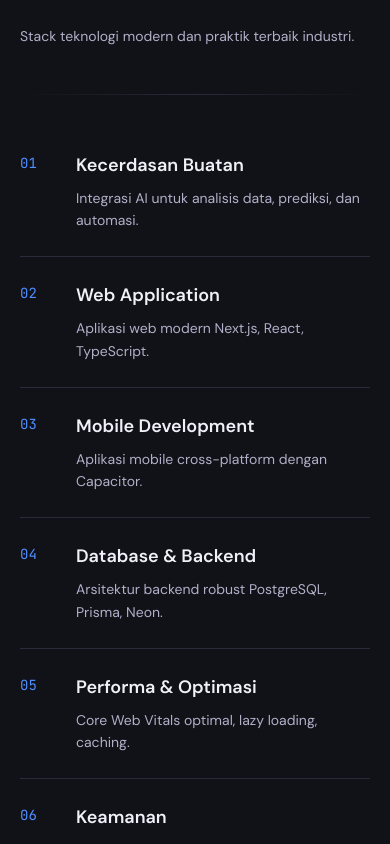
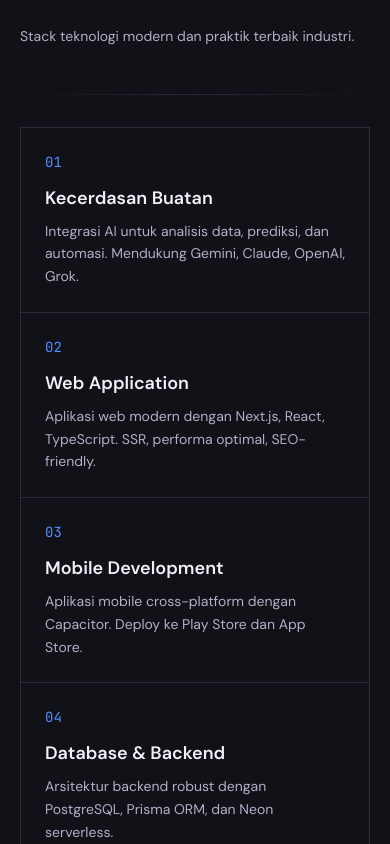
Before and after one commit to khelmibcom-bit/bcompbizsurakarta, a Next.js app: page / in a window 390 px wide. Shown: the part 4040-4884 px from the top of the page. Built offline with nearby package versions, Linux system fonts and the light colour scheme.

Commit message:
fix: services grid with connected borders - border-t/l on container, border-b/r on items

```diff
--- a/src/components/Services.tsx
+++ b/src/components/Services.tsx
@@ -3,12 +3,12 @@
 import AnimateOnScroll from "./AnimateOnScroll";
 
 const services = [
-  { num: "01", title: "Kecerdasan Buatan", desc: "Integrasi AI untuk analisis data, prediksi, dan automasi." },
-  { num: "02", title: "Web Application", desc: "Aplikasi web modern Next.js, React, TypeScript." },
-  { num: "03", title: "Mobile Development", desc: "Aplikasi mobile cross-platform dengan Capacitor." },
-  { num: "04", title: "Database & Backend", desc: "Arsitektur backend robust PostgreSQL, Prisma, Neon." },
-  { num: "05", title: "Performa & Optimasi", desc: "Core Web Vitals optimal, lazy loading, caching." },
-  { num: "06", title: "Keamanan", desc: "Autentikasi JWT, rate limiting, security headers." },
+  { num: "01", title: "Kecerdasan Buatan", desc: "Integrasi AI untuk analisis data, prediksi, dan automasi. Mendukung Gemini, Claude, OpenAI, Grok." },
+  { num: "02", title: "Web Application", desc: "Aplikasi web modern dengan Next.js, React, TypeScript. SSR, performa optimal, SEO-friendly." },
+  { num: "03", title: "Mobile Development", desc: "Aplikasi mobile cross-platform dengan Capacitor. Deploy ke Play Store dan App Store." },
+  { num: "04", title: "Database & Backend", desc: "Arsitektur backend robust dengan PostgreSQL, Prisma ORM, dan Neon serverless." },
+  { num: "05", title: "Performa & Optimasi", desc: "Core Web Vitals optimal, lazy loading, caching strategy, dan CDN." },
+  { num: "06", title: "Keamanan", desc: "Autentikasi JWT, rate limiting, input validation, dan security headers." },
 ];
 
 export default function Services() {
@@ -27,15 +27,13 @@
           </div>
         </AnimateOnScroll>
         <div className="divider-tech mb-8" />
-        <div className="flex flex-col">
+        <div className="grid grid-cols-1 sm:grid-cols-2 lg:grid-cols-3 border-t border-l border-border">
           {services.map((s, i) => (
             <AnimateOnScroll key={s.num} delay={i * 80}>
-              <div className="flex items-start gap-6 py-6 md:py-8 border-b border-border group">
-                <span className="font-mono text-sm text-accent block w-8 flex-shrink-0 pt-0.5">{s.num}</span>
-                <div className="flex-1">
-                  <h3 className="text-lg font-semibold text-text mb-2 group-hover:text-accent transition-colors">{s.title}</h3>
-                  <p className="text-text-secondary text-sm leading-relaxed">{s.desc}</p>
-                </div>
+              <div className="p-6 md:p-8 border-b border-r border-border group h-full">
+                <span className="font-mono text-sm text-accent block mb-3">{s.num}</span>
+                <h3 className="text-lg font-semibold text-text mb-2 group-hover:text-accent transition-colors">{s.title}</h3>
+                <p className="text-text-secondary text-sm leading-relaxed">{s.desc}</p>
               </div>
             </AnimateOnScroll>
           ))}
```
